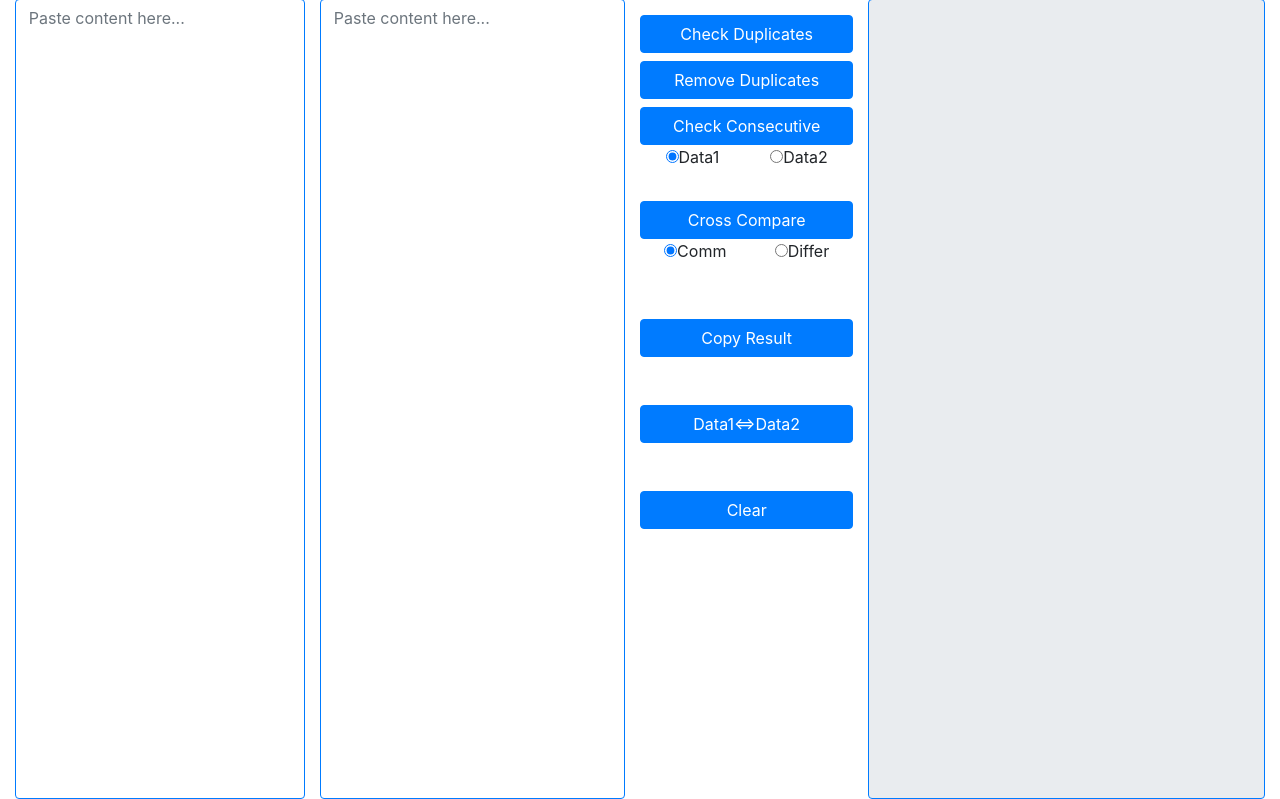
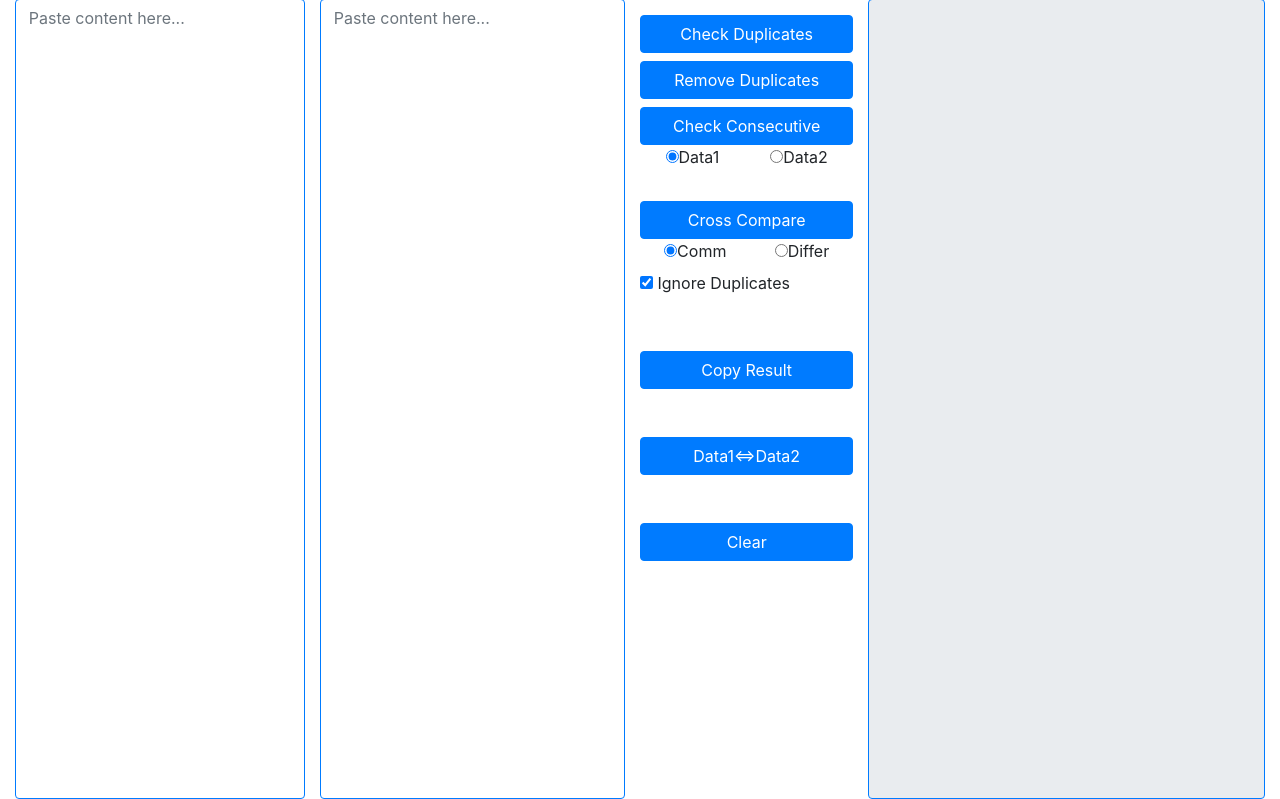
Before and after one commit to sunshineplan/FileChecker, a Flask app: page / in a window 1280 px wide. Shown: the part 95-894 px from the top of the page. Run offline with Flask 2, Linux system fonts and the light colour scheme; some libraries are stand-ins or nearby versions.

Commit message:
Add ignore duplicates option to Compare function

```diff
--- a/templates/index.html
+++ b/templates/index.html
@@ -58,7 +58,8 @@
                     mode: $("input[name='compare_mode']:checked").val(),
                     source: 'Data1,Data2',
                     data1: $('#inputA').val(),
-                    data2: $('#inputB').val()
+                    data2: $('#inputB').val(),
+                    ignore_duplicates: $('#ignore_duplicates').prop('checked')
                 }, function(data) {
                     setTimeout(function() {
                         $('#output').val(data.result);
@@ -178,6 +179,10 @@
                         <input type="radio" name="compare_mode" value="diff">Differ
                     </label>
                 </div>
+                <div>
+                    <input type="checkbox" id="ignore_duplicates" checked>
+                    <label for="ignore_duplicates">Ignore Duplicates</label>
+                </div>
                 <br>
                 <br>
                 <button onclick="copyResult()" type="button" class="btn btn-primary btn-block">Copy Result</button>
--- a/webapp.py
+++ b/webapp.py
@@ -79,6 +79,10 @@ def sda():
                     display='off')
     elif type == 'compare':
         mode = request.form.get('mode')
+        ignore_duplicates = request.form.get('ignore_duplicates')
+        if ignore_duplicates == 'true':
+            data1 = remove_duplicates(data1, data_type='list')
+            data2 = remove_duplicates(data2, data_type='list')
         if mode == 'comm':
             r1, elapsed_time = compare(data1, data2, mode='comm', data_type='list')
             if r1 == []:
```
